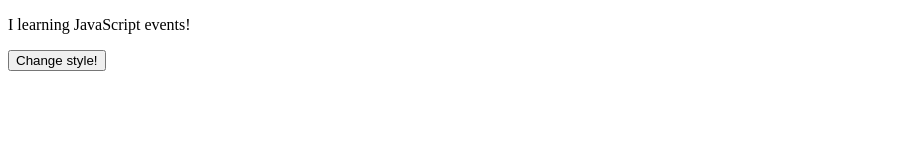
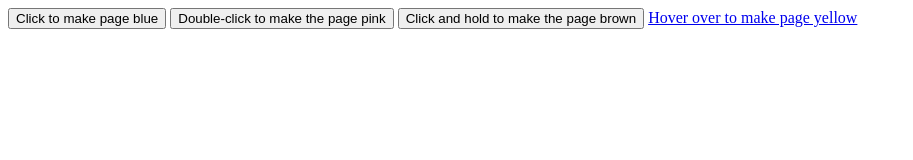
Before and after one commit to Mykytenkovladislav/BasicJS, a plain HTML site: page index.html in a window 1280 px wide. Shown: the whole page, without its empty margins (0-913 px from the left). Drawn offline with Linux system fonts and the light colour scheme.

Commit message:
Task 7.3 done

```diff
--- a/index.html
+++ b/index.html
@@ -6,9 +6,13 @@
     <title>Document</title>
 </head>
 <body>
-<p id='text' >I learning JavaScript events!</p>
-<div>
-    <button onclick="changeCSS()">Change style!</button>
-</div>
+<!--<p id='text' >I learning JavaScript events!</p>-->
+<!--<div>-->
+<!--    <button onclick="changeCSS()">Change style!</button>-->
+<!--</div>-->
+<button>Click to make page blue</button>
+<button>Double-click to make the page pink</button>
+<button>Click and hold  to make the page brown</button>
+<a href="https://developer.mozilla.org/ru/docs/Web/Events">Hover over to make page yellow</a>
 <script src="exercise1.js"></script>
 </body>
```
Also changed, not shown: exercise1.js (+26 -0 lines).
